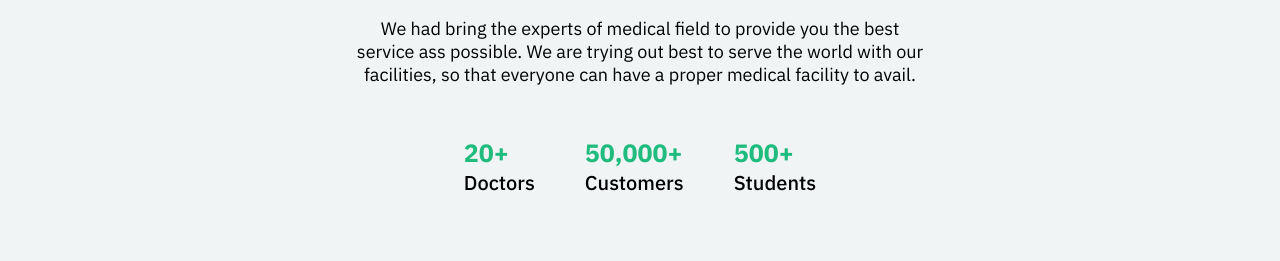
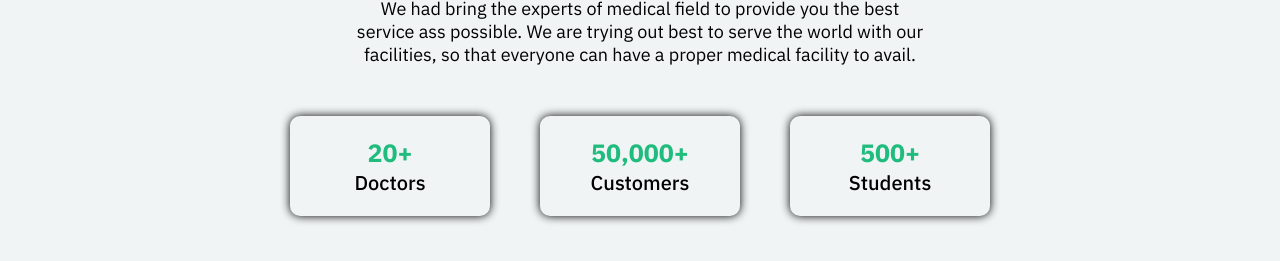
Before and after one commit to akashkumar7313/Full-Stack-Web-Development, a plain HTML site: page FEB/11 FEB 2023 3 Project/PROJECT 3/about/about.html in a window 1280 px wide. Shown: the part 385-646 px from the top of the page. Drawn offline with Linux system fonts and the light colour scheme.

Commit message:
some updates

```diff
--- a/FEB/11 FEB 2023 3 Project/PROJECT 3/about/about.css
+++ b/FEB/11 FEB 2023 3 Project/PROJECT 3/about/about.css
@@ -93,3 +93,14 @@ main {
     font-size: 20px;
     font-weight: 500;
 }
+
+.main-card {
+    width: 200px;
+    height: 100px;
+    border-radius: 10px;
+    box-shadow: 0 0 10px black;
+    display: flex;
+    flex-direction: column;
+    align-items: center;
+    justify-content: center;
+}
--- a/FEB/11 FEB 2023 3 Project/PROJECT 3/about/about.html
+++ b/FEB/11 FEB 2023 3 Project/PROJECT 3/about/about.html
@@ -17,8 +17,8 @@
         <img src="/FEB/11 FEB 2023 3 Project/PROJECT 3/images/logo.png" alt="Logo img">
 
         <ul>
-            <li><a class="home" href="#">Home</a></li>
-            <li><a href="./about/">About Us</a></li>
+            <li><a class="home" href="/FEB/11 FEB 2023 3 Project/PROJECT 3/index.html">Home</a></li>
+            <li><a href="#">About Us</a></li>
             <li><a href="#">Contact Us</a></li>
         </ul>
     </nav>
```
Also changed, not shown: FEB/11 FEB 2023 3 Project/PROJECT 3/index.html (+1 -1 lines).
